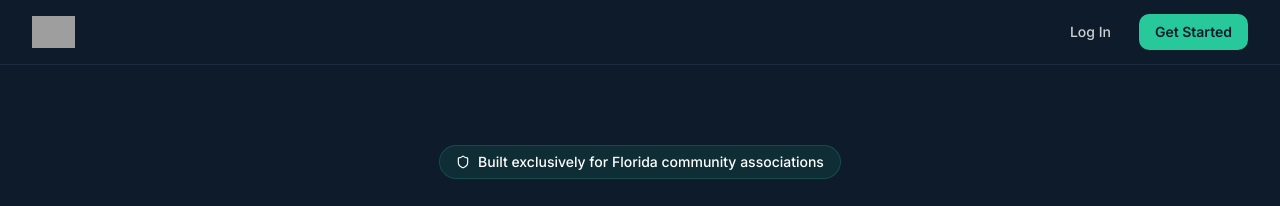
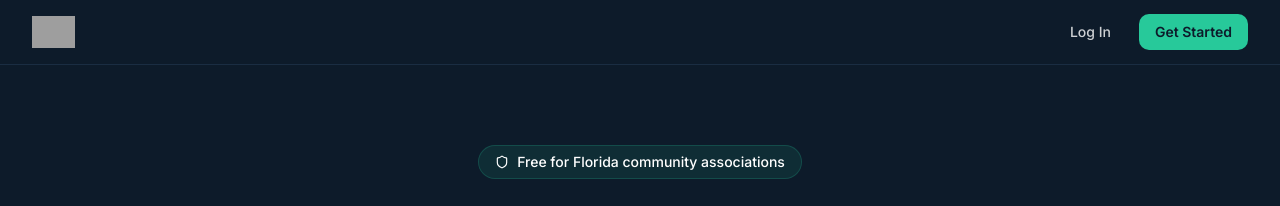
Before and after one commit to Radtorres75/approvedin, a React (Vite) app: page / in a window 1280 px wide. Shown: the top 206 px of the page. Built offline with nearby package versions, Linux system fonts and the light colour scheme; no server answers; grey boxes are pictures that could not be loaded.

Commit message:
File changes

```diff
--- a/src/pages/Home.jsx
+++ b/src/pages/Home.jsx
@@ -14,7 +14,7 @@ export default function Home() {
         <div className="max-w-4xl mx-auto text-center">
           <div className="bg-teal/10 text-[#ffffff] mb-6 px-4 py-1.5 text-sm font-medium rounded-full inline-flex items-center gap-2 border border-teal/20">
             <Shield size={14} />
-            Built exclusively for Florida community associations
+            Free for Florida community associations
           </div>
           <h1 className="text-[hsl(var(--card))] mb-6 text-4xl font-black leading-tight sm:text-5xl md:text-6xl">Stop chasing certificates. Vendors submit. You approve. Done.
 
```
